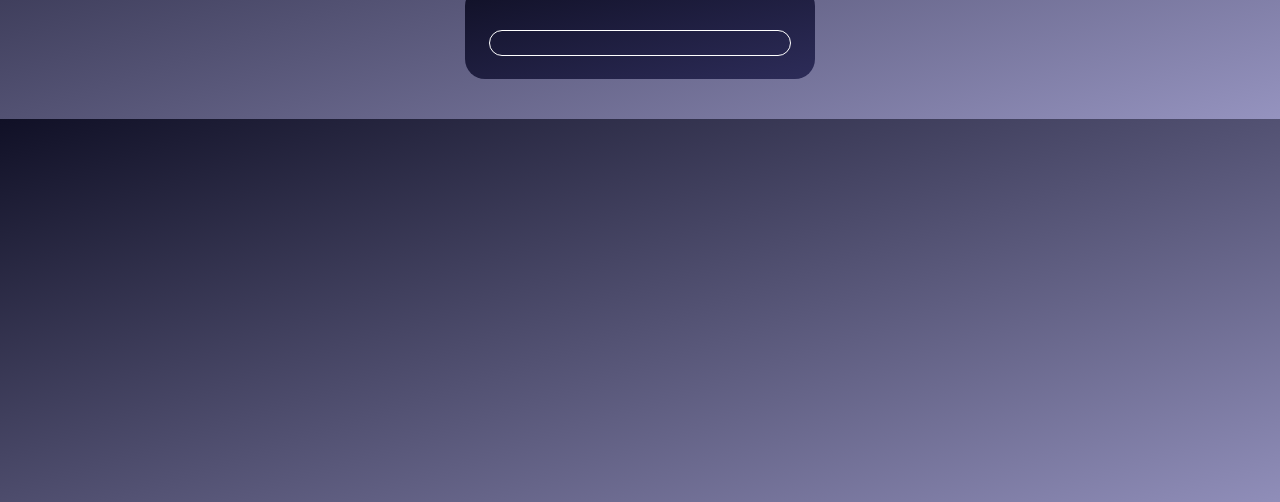
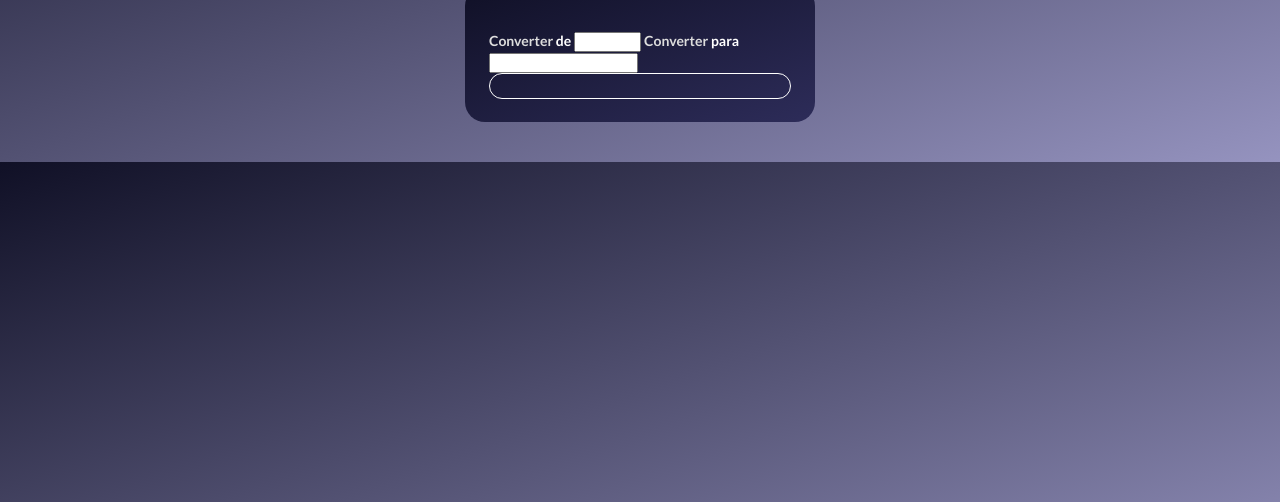
Before and after one commit to davi-aalves/CurrencyMate, a plain HTML site: page index.html in a window 1280 px wide. Shown: the part 298-800 px from the top of the page. Drawn offline with Linux system fonts and the light colour scheme.

Commit message:
feat: Implementado o seletor de moedas

```diff
--- a/index.html
+++ b/index.html
@@ -19,8 +19,21 @@
       alt="an image of currency exchange."
     />
     <main>
-      <label></label>
-      <label></label>
+      <label
+        >Converter <b>de</b>
+        <select>
+          <option>R$ Real</option>
+        </select></label
+      >
+      <label
+        >Converter <b>para</b>
+        <select>
+          <option>US$ Dólar Americano</option>
+          <option>€ Euro</option>
+          <option>£ Libra Esterlina</option>
+          <option>BTC Bitcoin</option>
+        </select></label
+      >
       <section>
         <div></div>
         <div></div>
```
